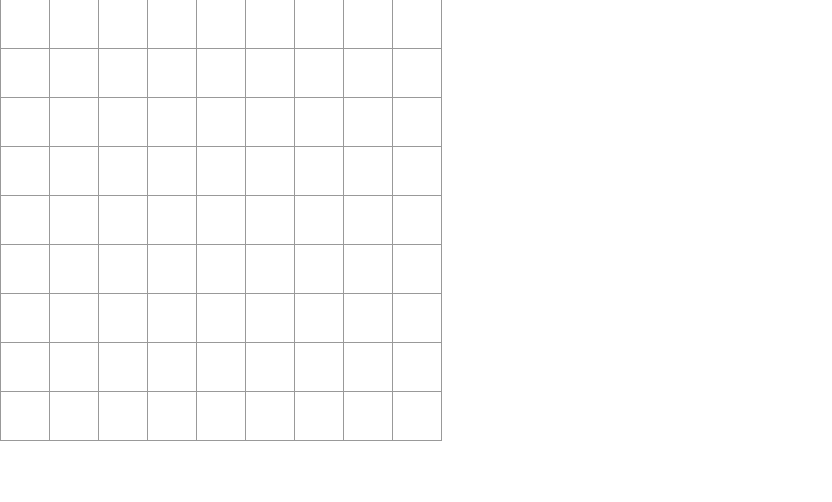
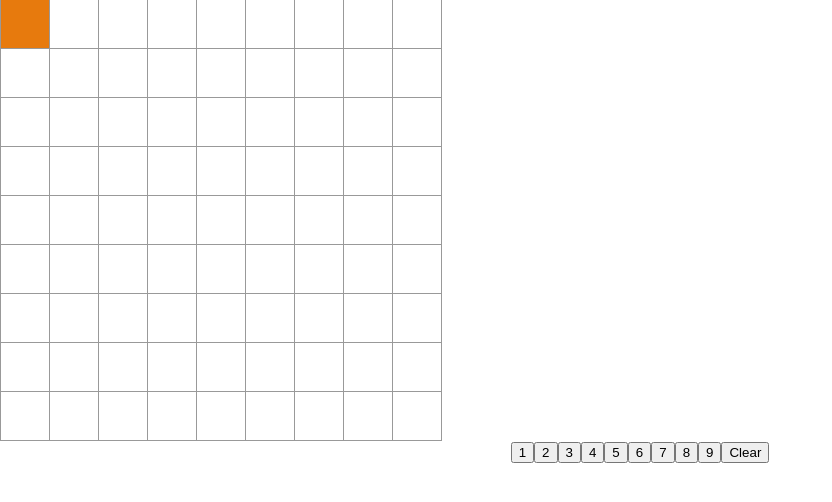
Before and after one commit to chfoucher/sudokur, a React (Create React App) app: page / in a window 1280 px wide. Shown: the top 502 px of the page, without its empty margins (0-832 px from the left). Built offline with nearby package versions, Linux system fonts and the light colour scheme.

Commit message:
Ajout des boutons et des valeurs de cellules.

```diff
--- a/src/Board.jsx
+++ b/src/Board.jsx
@@ -1,20 +1,46 @@
 import { useState } from 'react';
+import Button from './Button';
 import Cell from './Cell';
 
+function initialValues() {
+    const values = [];
+    for (let r = 0; r < 9; r++) {
+        const cols = [];
+        for ( let c = 0; c < 9; c++) {
+            cols.push(null);
+        }
+        values.push(cols);
+    }
+    return(values);
+}
+
 export default function Board() {
-    const [selection, setSelection] = useState(null);
+    const [selection, setSelection] = useState({ row: 0, col: 0 });
+    const [values, setValues] = useState(initialValues());
 
+    function setValue(v) {
+        const newValues = Object.assign({}, values);
+        newValues[selection.row][selection.col] = v;
+        setValues(newValues);
+    }
+
+    function clearValue() {
+        setValue(null);
+    }
     function Row({r}) {
         const cols = [];
         for (let c = 0; c < 9; c++) {
             const selected = selection && selection.row === r && selection.col === c;
-            cols.push(<Cell key={c} row={r} col={c} setSelection={setSelection} selected={selected} />);
+            cols.push(<Cell key={c} row={r} col={c} setSelection={setSelection} selected={selected} value = {values[r][c]}/>);
         }
         return (<div className='board-row'>{cols}</div>);
     }
     const rows = [];
+    const buttons = [];
     for (let r = 0; r < 9; r++) {
         rows.push(<Row r={r} key={r}/>);
+        buttons.push(<Button value={r+1} key={r} onClick={setValue}/>);
     }
-    return (<>{rows}</>);
+    buttons.push(<button onClick={clearValue} key={10} >Clear</button>);
+    return (<><div>{rows}</div><div>{buttons}</div></>);
 }
--- /dev/null
+++ b/src/Button.jsx
@@ -0,0 +1,4 @@
+export default function Button({ value, onClick }) {
+    function click() {onClick(value);}
+    return (<button onClick={click} >{value}</button>);
+}
--- a/src/Cell.jsx
+++ b/src/Cell.jsx
@@ -1,7 +1,7 @@
-export default function Cell( { row, col, selected, setSelection }) {
+export default function Cell({ row, col, selected, setSelection, value }) {
     function handleClick() {
         setSelection({row, col});
     }
 
-    return (<button onClick={handleClick} className="cell" style={{background: selected?"#E77A0D":"white"}}></button>);
+    return (<button onClick={handleClick} className="cell" style={{background: selected?"#E77A0D":"white"}}>{value}</button>);
 }
```
